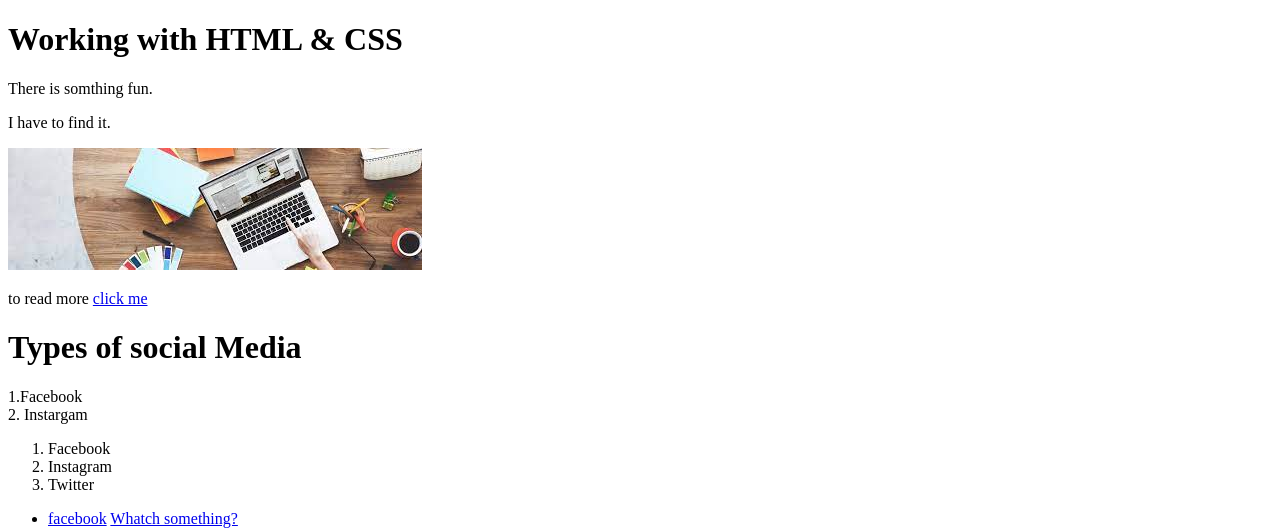
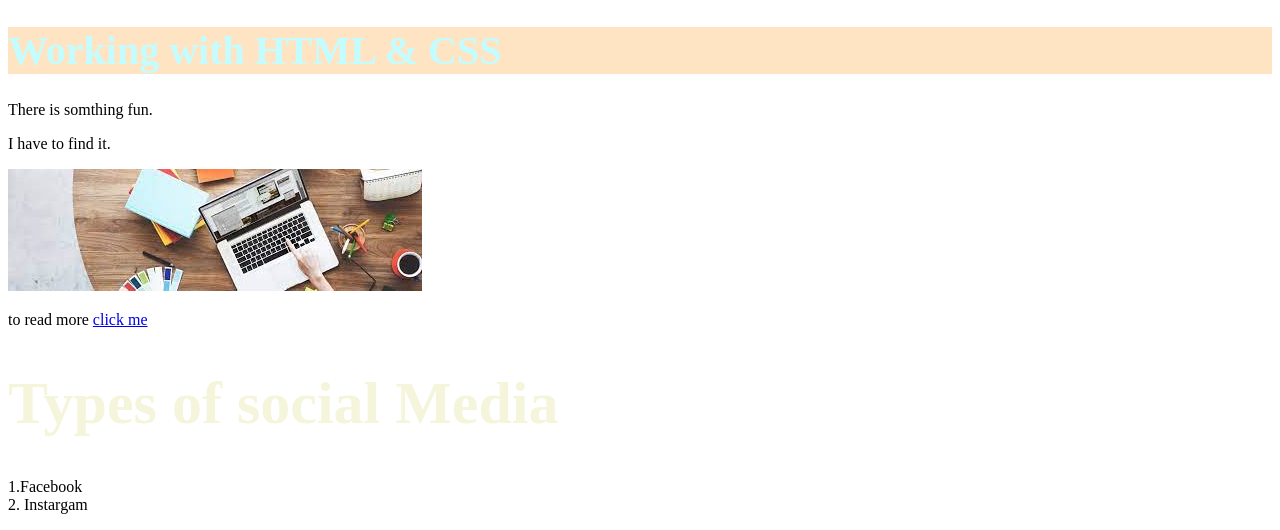
Before and after one commit to rahmanizahra/Project, a plain HTML site: page index.html in a window 1280 px wide. Shown: the top 530 px of the page. Drawn offline with Linux system fonts and the light colour scheme.

Commit message:
add inline styles

```diff
--- a/index.html
+++ b/index.html
@@ -5,10 +5,25 @@
     <meta http-equiv="X-UA-Compatible" content="IE=edge">
     <meta name="viewport" content="width=device-width, initial-scale=1.0">
     <title>My First Webpage</title>
+    <!-- link is used to add style sheet -->
+    <link rel="stylesheet" href="./styles.css">
+    <!-- internal style -->
+    <!-- <style>
+        h1{
+            color: blue;
+        }
+        p{
+            background-color: beige;
+            font-size: 60px;
+        } -->
+
+    <!-- </style> -->
 </head>
+
 <body>
     <!-- make a header -->
-<h1>Working with HTML & CSS</h1>
+<h1 style="color: rgb(196, 253, 255);font-size: 40px;background-color: bisque
+;">Working with HTML & CSS</h1>
 There is somthing fun.
 <!-- add link -->
 <p>I have to find it.</p>
@@ -16,7 +31,7 @@ There is somthing fun.
 <p>
     to read more <a  href="https://www.w3schools.com/html/">   click me</a>
 </p>
-<h1>
+<h1 class="first-heading">
     Types of social Media
 </h1>
 <!-- how to make a list -->
--- /dev/null
+++ b/styles.css
@@ -0,0 +1,4 @@
+.first-heading{
+    color: beige;
+    font-size: 60px;
+}
```
